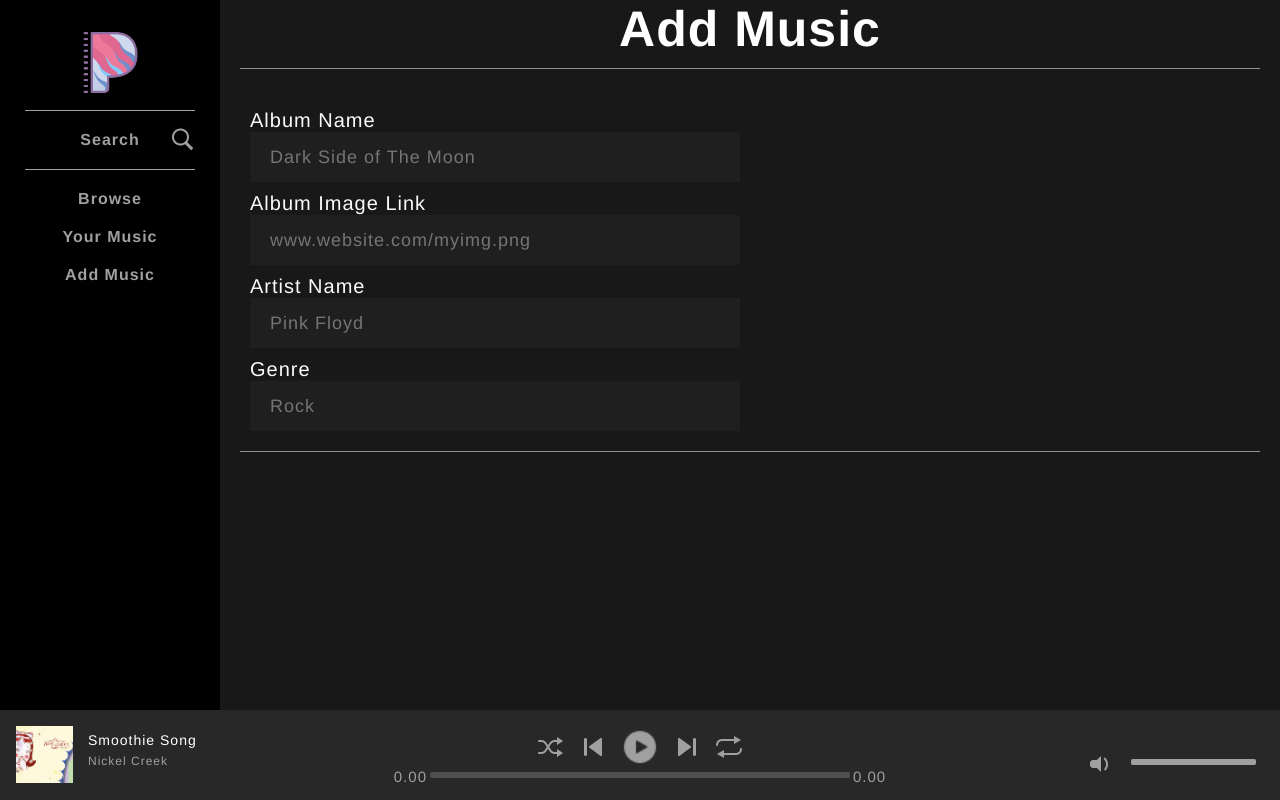
After one commit to paulthepen/Pauldora, a PHP site: page /addMusic.php in a window 1280 px wide. The commit adds this page. Run offline with PHP 8.4, Linux system fonts and the light colour scheme; the visitor is signed in with stand-in values (Sample User, id 1); data comes from the database, SQL or seed files in the repository; data that the repository does not hold is empty.

Commit message:
created page added album info, started preview

```diff
--- /dev/null
+++ b/addMusic.php
@@ -0,0 +1,38 @@
+<?php
+    include("includes/includedFiles.php");
+?>
+<div class="addMusic">
+    <div class="container borderBottom">
+        <h1>Add Music</h1>
+    </div>
+
+    <div class="containerTop borderBottom">
+        <div class="containerLeft">
+            <div class="addItem"><span class="label">Album Name</span><input type="text" name="albumNameInput" id="albumNameInput" placeholder="Dark Side of The Moon" onfocus="this.setSelectionRange(this.value.length,this.value.length);"></div>
+            <div class="addItem"><span class="label">Album Image Link</span><input type="text" name="albumImgInput" id="albumImgInput" placeholder="www.website.com/myimg.png"></div>
+            <div class="addItem"><span class="label">Artist Name</span><input type="text" name="artistNameInput" id="artistNameInput" placeholder="Pink Floyd"></div>
+            <div class="addItem"><span class="label">Genre</span><input type="text" name="genreInput" id="genreInput" placeholder="Rock"></div>
+        </div>
+        <div class="containerRight">
+            <div class="albumImgPreview"></div>
+            <div class="albumNamePreview"></div>
+            <div class="artistNamePreview"></div>
+        </div>
+    </div>
+</div>
+
+<script>
+    $("#albumNameInput").focus();
+    $(function() {
+
+        $("#albumNameInput").keyup(function(){
+            clearTimeout(timer);
+
+            timer = setTimeout(function() {
+                var val = $("#albumNameInput").val();
+                $(".albumNamePreview").empty();
+                $(".albumNamePreview").append('<span class="albumNameSpan">' + val + '</span>');
+            }, 500);
+        });
+    });
+</script>
--- a/assets/css/style.css
+++ b/assets/css/style.css
@@ -493,3 +493,72 @@ input:focus{
 .userInfo h1 {
     text-align: center;
 }
+
+.userDetails{
+    padding: 20px;
+}
+
+.userDetails .container h2{
+    text-align: center;
+}
+
+.userDetails .container input[type="text"],
+.userDetails .container input[type="password"],
+.userDetails .container .button{
+    display:block;
+    margin: 16px auto;
+}
+
+.userDetails .container input[type="text"],
+.userDetails .container input[type="password"] {
+    height: 50px;
+    width: 100%;
+    background-color: #1f1f1f;
+    border: none;
+    font-size: 18px;
+    font-weight: 300;
+    padding: 0 20px;
+}
+
+.userDetails .container .message{
+    color: #33ccff;
+    font-weight: 300;
+}
+
+.addMusic .container h1{
+    text-align: center;
+    font-size: 50px;
+    font-weight: 600;
+    margin-bottom: 10px;
+}
+
+.addMusic .containerTop{
+    display:flex;
+}
+
+.addMusic .containerTop .containerLeft,
+.addMusic .containerTop .containerRight{
+    width: 50%;
+    flex: 1;
+    margin: 10px;
+}
+
+.addMusic .containerTop .addItem{
+    margin: 10px 0;
+}
+
+.addMusic .containerTop input[type="text"]{
+    height: 50px;
+    width: 100%;
+    background-color: #1f1f1f;
+    border: none;
+    font-size: 18px;
+    font-weight: 300;
+    padding: 0 20px;
+}
+
+.addMusic .containerTop .label{
+    font-size: 20px;
+    color: #fafafa;
+    display:block;
+}
--- a/assets/js/script.js
+++ b/assets/js/script.js
@@ -193,3 +193,23 @@ function logout() {
     location.reload();
   })
 }
+
+function updateEmail(emailClass) {
+  var emailValue = $("." + emailClass).val();
+
+  $.post("includes/handlers/ajax/updateEmail.php", {email: emailValue, username: userLoggedIn})
+    .done(function(response) {
+      $("." + emailClass).nextAll(".message").text(response);
+    })
+}
+
+function updatePassword(oldPasswordClass, newPasswordClass1, newPasswordClass2) {
+  var oldPassword = $("." + oldPasswordClass).val();
+  var newPassword1 = $("." + newPasswordClass1).val();
+  var newPassword2 = $("." + newPasswordClass2).val();
+
+  $.post("includes/handlers/ajax/updatePassword.php", {oldPassword: oldPassword, newPassword1: newPassword1, newPassword2: newPassword2, username: userLoggedIn})
+    .done(function(response) {
+      $("." + oldPasswordClass).nextAll(".message").text(response);
+    })
+}
--- a/includes/navBarContainer.php
+++ b/includes/navBarContainer.php
@@ -21,6 +21,9 @@
         <span role="link" tabindex="0" onclick="openPage('yourMusic.php')" class="navItemLink">Your Music</span>
       </div>
       <div class="navItem">
+        <span role="link" tabindex="0" onclick="openPage('addMusic.php')" class="navItemLink">Add Music</span>
+      </div>
+      <div class="navItem">
         <span role="link" tabindex="0" onclick="openPage('settings.php')" class="navItemLink"><?php echo $userLoggedIn->getFirstAndLastName(); ?></span>
       </div>
     </div>
--- a/updateDetails.php
+++ b/updateDetails.php
@@ -7,7 +7,7 @@ include ("includes/includedFiles.php");
         <h2>Email</h2>
         <input type="text" class="email" name="email" placeholder="Email address..." value="<?php echo $userLoggedIn->getEmail();?>">
         <span class="message"></span>
-        <button class="button" onclick="">Save</button>
+        <button class="button" onclick="updateEmail('email')">Save</button>
     </div>
     <div class="container">
         <h2>Password</h2>
@@ -15,6 +15,6 @@ include ("includes/includedFiles.php");
         <input type="password" class="newPassword1" name="newPassword1" placeholder="New Password">
         <input type="password" class="newPassword2" name="newPassword2" placeholder="Confirm Password">
         <span class="message"></span>
-        <button class="button" onclick="">Save</button>
+        <button class="button" onclick="updatePassword('oldPassword', 'newPassword1', 'newPassword2')">Save</button>
     </div>
 </div>
```
Also changed, not shown: includes/handlers/ajax/updateEmail.php (added, +35 -0 lines), includes/handlers/ajax/updatePassword.php (added, +52 -0 lines).
